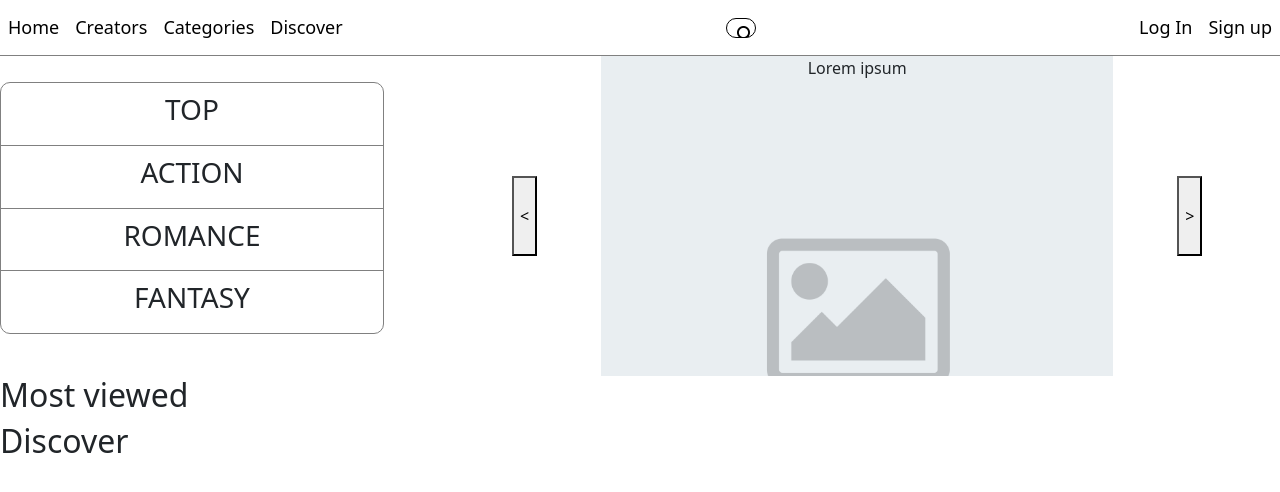
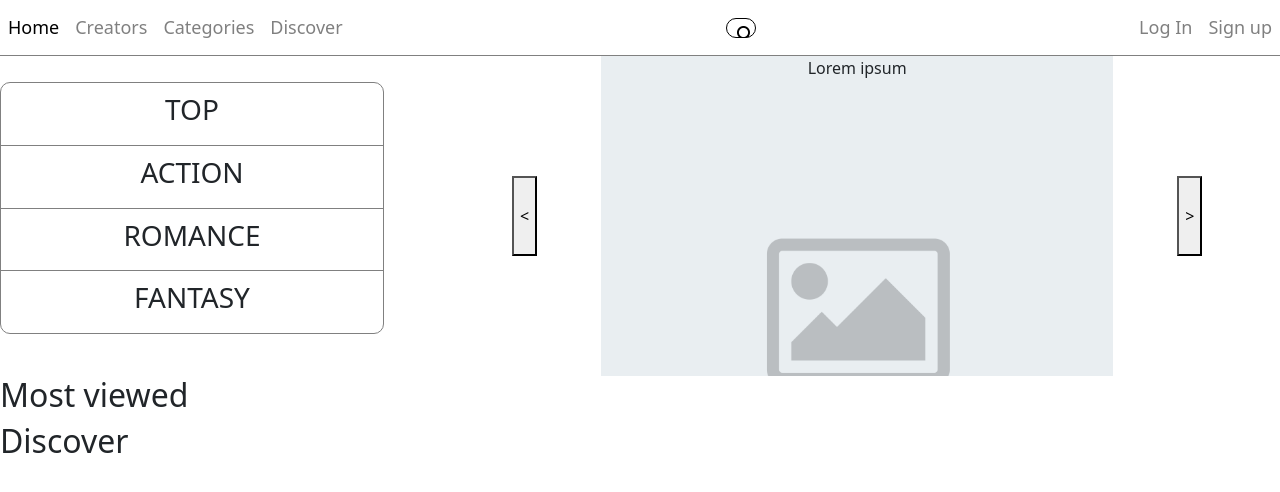
Before and after one commit to JuliCarracedo/comic-app-frontend, a React (Create React App) app: page / in a window 1280 px wide. Shown: the top 492 px of the page. Built offline with nearby package versions, Linux system fonts and the light colour scheme; the HTML template or start-up script is replaced by a standard one.

Commit message:
style nav-links

```diff
--- a/src/pages/Navigation/Navbar.js
+++ b/src/pages/Navigation/Navbar.js
@@ -1,19 +1,18 @@
-import React, { useState } from "react";
 import { NavLink } from "react-router-dom";
 import '../../styles/navbar.css'
 const Navbar = () => {
     return(
         <nav className='navbar'>
             <div>
-                <NavLink to='/' >Home</NavLink>
-                <NavLink to='/' >Creators</NavLink>
-                <NavLink to='/' >Categories</NavLink>
-                <NavLink to='/' >Discover</NavLink>
+                <NavLink className='link' to='/' >Home</NavLink>
+                <NavLink className='link' to='/creators' >Creators</NavLink>
+                <NavLink className='link' to='/categories' >Categories</NavLink>
+                <NavLink className='link' to='/discover' >Discover</NavLink>
             </div>
             <input type='text'/>
             <div>
-                <NavLink to='/' >Log In</NavLink>
-                <NavLink to='/' >Sign up</NavLink>
+                <NavLink className='link' to='/login' >Log In</NavLink>
+                <NavLink className='link' to='/signup' >Sign up</NavLink>
             </div>
         </nav>
     )
--- a/src/styles/navbar.css
+++ b/src/styles/navbar.css
@@ -7,7 +7,14 @@
     align-items: center;
 }
 
-.navbar > a, .active  {
+.link {
+    color: gray;
+    text-decoration: none;
+    font-size: 18px;
+    margin: 8px;
+}
+
+.active  {
     color: black;
     text-decoration: none;
     font-size: 18px;
@@ -32,6 +39,6 @@
     padding: 5px 5px 5px 28px;
 }
 
-.navbar > a:hover {
-    color: gray;
+.link:hover {
+    color: black;
 }
```
